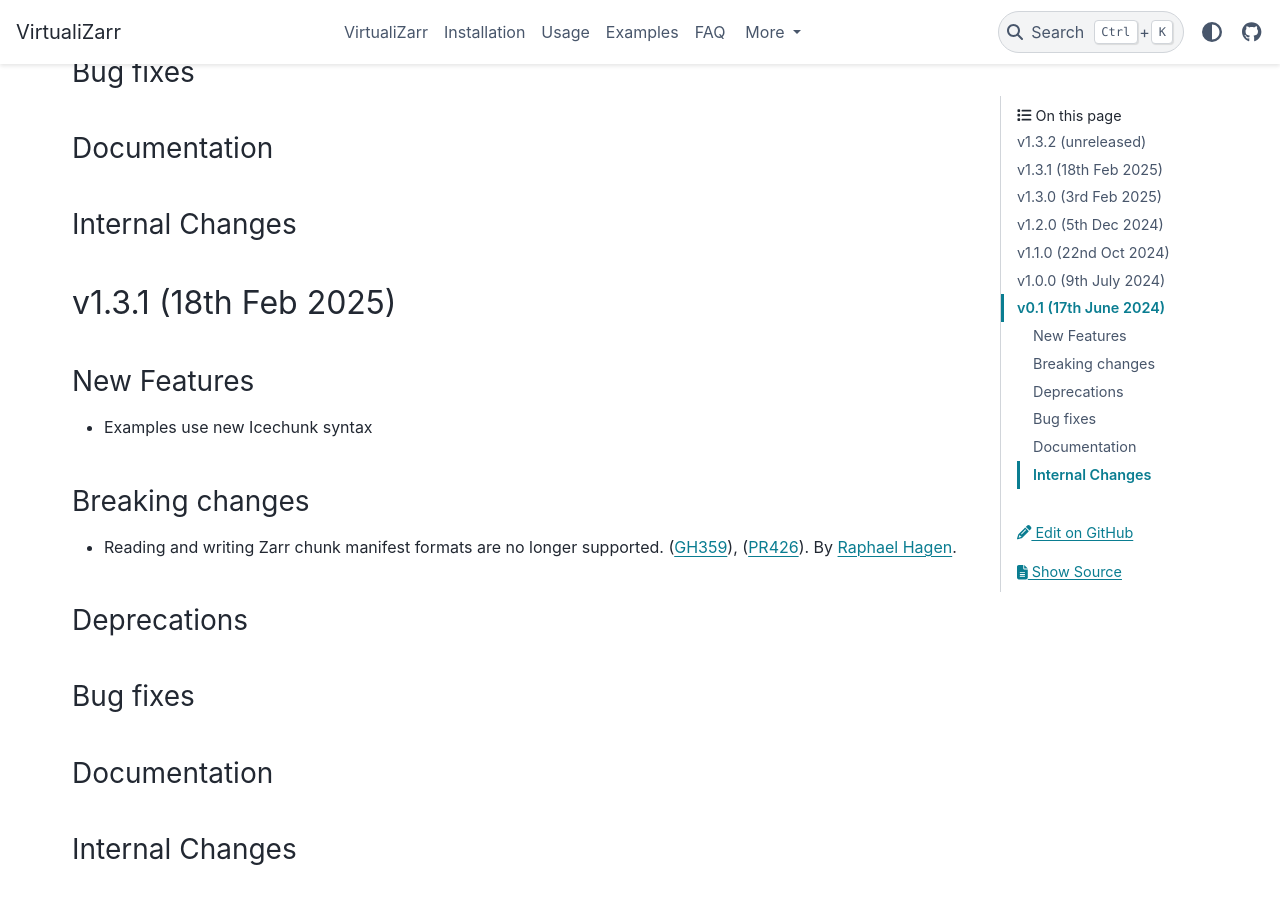
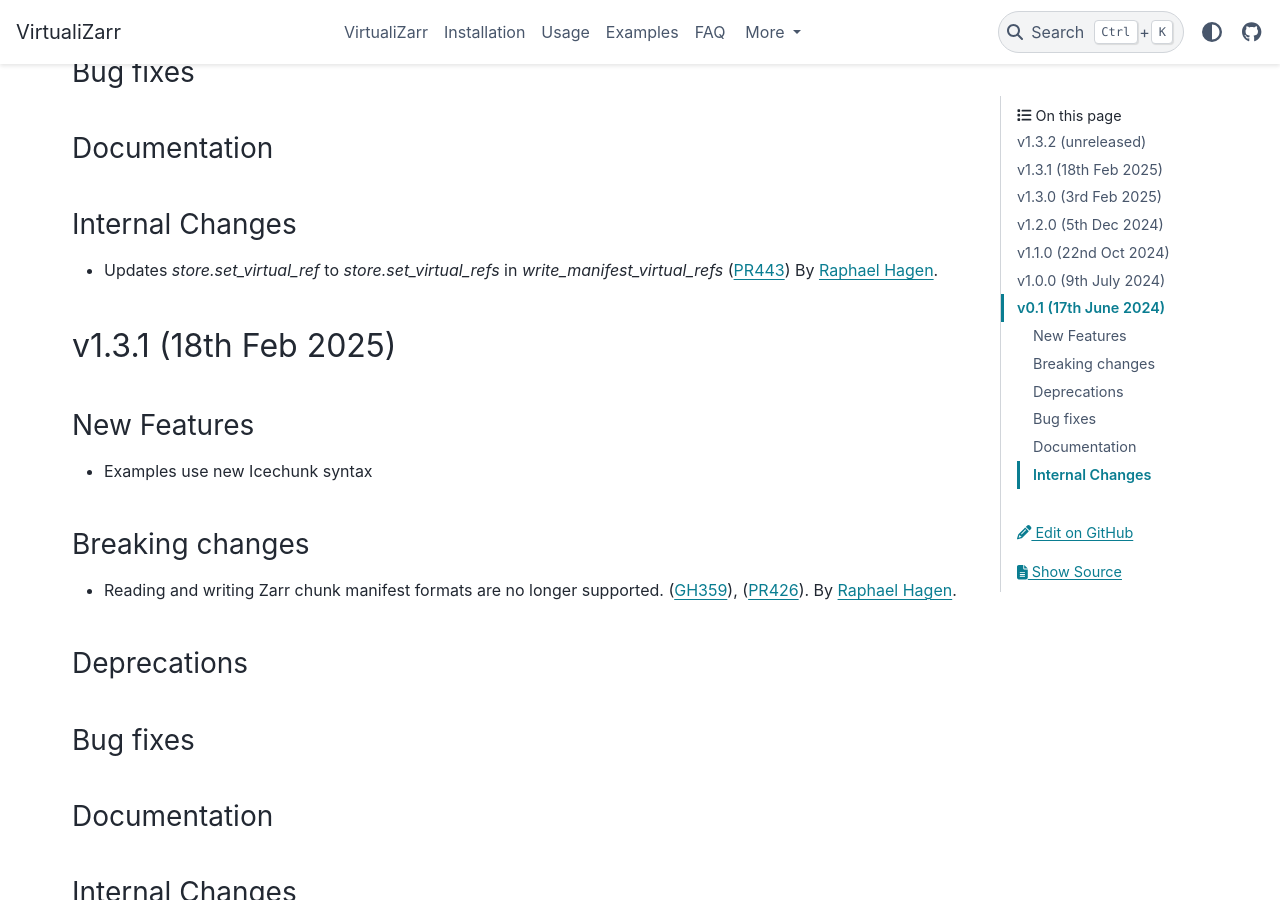
Before and after one commit to zarr-developers/VirtualiZarr, a Sphinx documentation site: the page built from docs/releases.rst, in a window 1280 px wide and 900 px high, scrolled down 490 px. Built offline with Sphinx 7.4.7 and the PyData theme 0.15.4, drawn with Linux system fonts in a browser that asks for light colours.

Commit message:
updates releases.rst

```diff
--- a/docs/releases.rst
+++ b/docs/releases.rst
@@ -22,6 +22,8 @@
 
 Internal Changes
 ~~~~~~~~~~~~~~~~
+
+- Updates `store.set_virtual_ref` to `store.set_virtual_refs` in `write_manifest_virtual_refs` (:pull:`443`) By `Raphael Hagen <https://github.com/norlandrhagen>`_.
 
 .. _v1.3.1:
 
```
